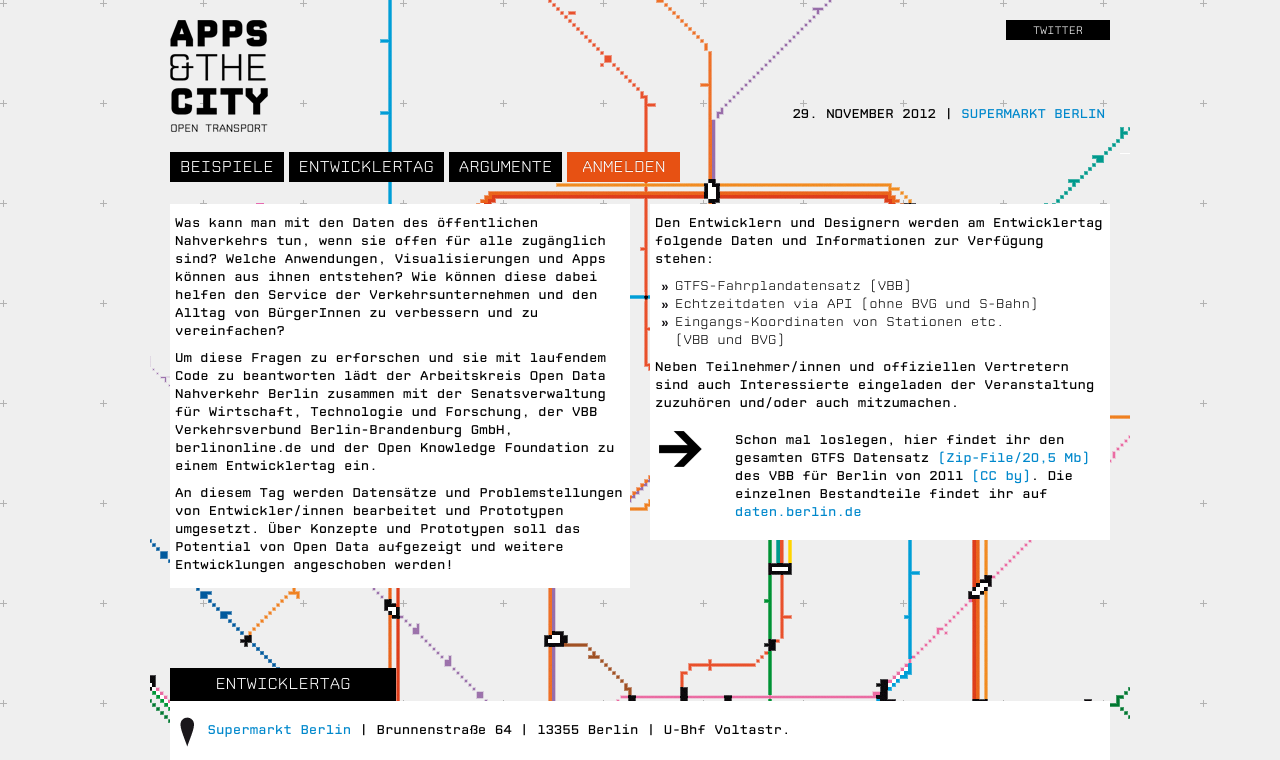
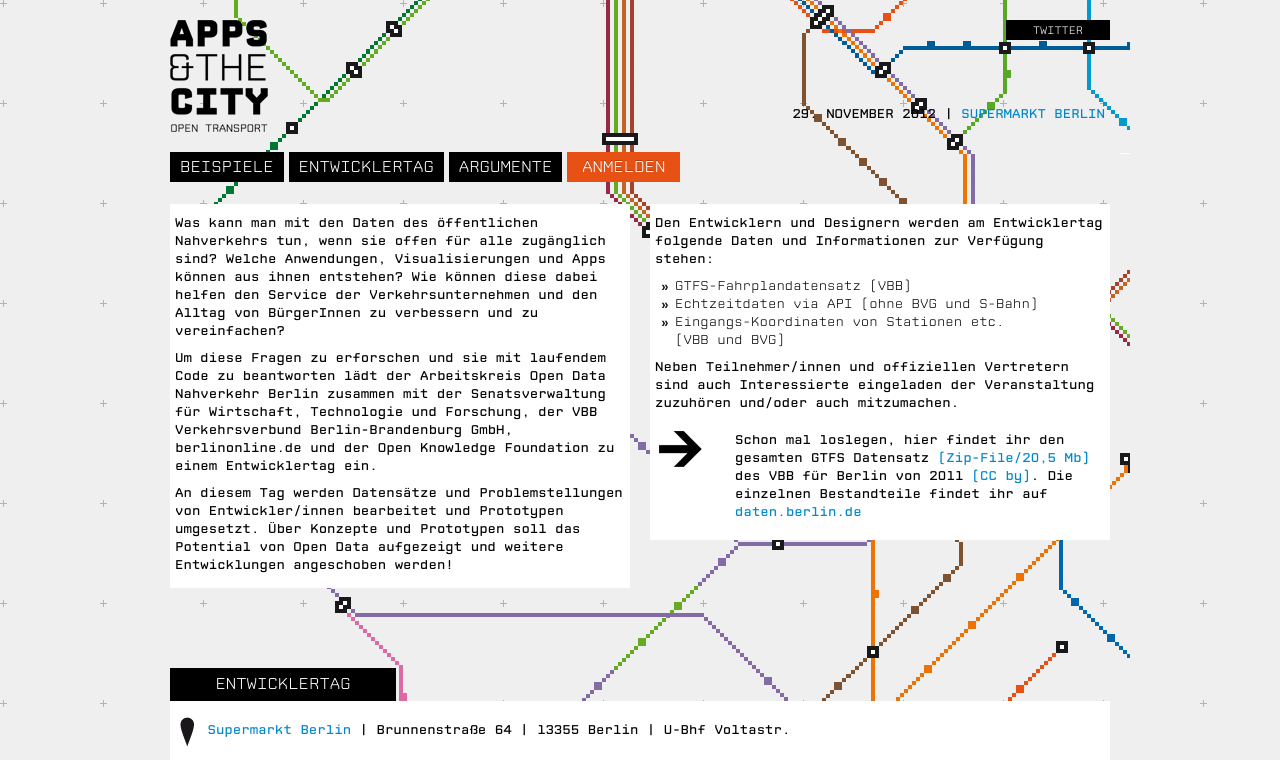
Before and after one commit to okfde/berlin.appsandthecity, a Jekyll site: the page built from index.html, in a window 1280 px wide. Shown: the top 760 px of the page. Built offline with Jekyll 4.4.1, drawn with Linux system fonts in a browser that asks for light colours; nearby versions of some CDN libraries; Markdown is read by kramdown in place of the engine named in the settings; grey boxes are pictures that could not be loaded.

Commit message:
Updated css/style.css

```diff
--- a/css/style.css
+++ b/css/style.css
@@ -72,7 +72,7 @@ body {
   clear: both;
   width: 980px;
   margin: 0 auto;
-  background: transparent url(../img/background.png) -3px top repeat-y;
+  background: transparent url(../img/background2.png) -3px top repeat-y;
 }
 
 p {
```
